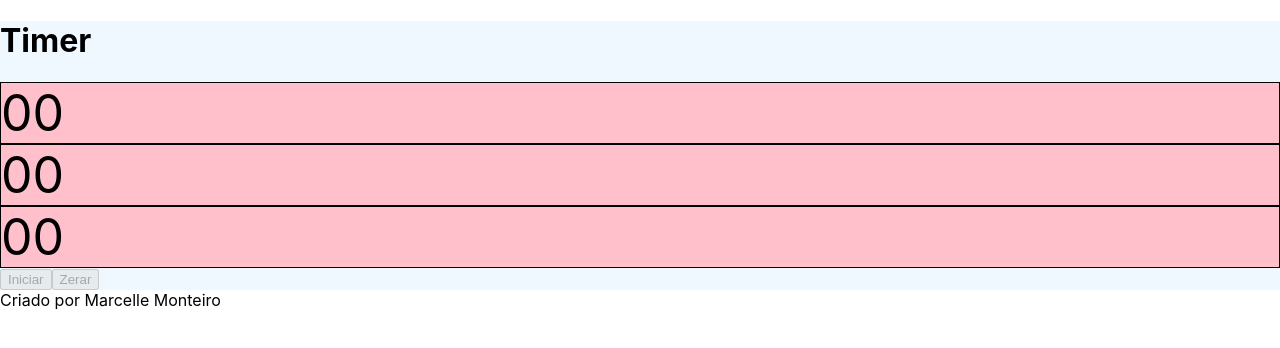
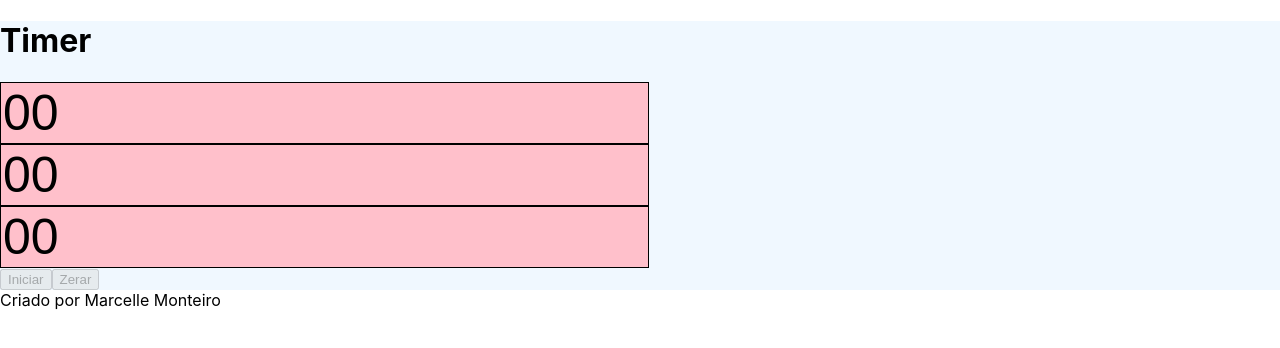
Before and after one commit to marpolos/project-timer, a React (Create React App) app: page / in a window 1280 px wide. Shown: the top 348 px of the page. Built offline with nearby package versions, Linux system fonts and the light colour scheme.

Commit message:
fix: input for insert time

```diff
--- a/package.json
+++ b/package.json
@@ -6,6 +6,7 @@
     "@testing-library/jest-dom": "^5.16.4",
     "@testing-library/react": "^13.0.1",
     "@testing-library/user-event": "^13.5.0",
+    "eslint-plugin-react": "^7.29.4",
     "react": "^16.14.0",
     "react-dom": "^16.14.0",
     "react-is": "^16.13.1",
--- a/src/component/InputTimer/index.jsx
+++ b/src/component/InputTimer/index.jsx
@@ -1,6 +1,6 @@
 import React from 'react';
 import { useTimer } from '../../hooks/useHours';
-import { Container } from './styles';
+import { Container, InputNumber } from './styles';
 
 const InputTimer = () => {
   const { hour, minute, second,
@@ -24,24 +24,25 @@ const InputTimer = () => {
     <Container>
       <form>
           <label htmlFor="setHour">
-              <input type="number" name="hour" id="hour"
-                onChange={ ({target}) => handleHour(target) }
-                value={ hour }
-                min="0" max="24"
+            <InputNumber
+              type="number" name="hour" id="hour"
+              onChange={ ({target}) => handleHour(target) }
+              value={ hour }
+              min="0"
           />
           </label>
           <label htmlFor="setMinute">
-              <input type="number" name="minute" id="hour"
+              <InputNumber type="number" name="minute" id="hour"
               onChange={ ({target}) => handleHour(target) }
               value={ minute }
-              min="0" max="60"
+              min="0"
           />
           </label>
           <label htmlFor="setSecond">
-              <input type="number" name="second" id="hour"
+              <InputNumber type="number" name="second" id="hour"
               onChange={ ({target}) => handleHour(target) }
               value={ second }
-              min="0" max="60"
+              min="0"
             />
           </label>
       </form>
--- a/src/component/InputTimer/styles.js
+++ b/src/component/InputTimer/styles.js
@@ -2,3 +2,9 @@ import styled from 'styled-components';
 
 export const Container = styled.div`
 `;
+
+export const InputNumber = styled.input`
+background-color: pink;
+border: 1px black solid;
+font-size: 50px;
+`;
--- a/src/page/Timer/index.jsx
+++ b/src/page/Timer/index.jsx
@@ -2,18 +2,16 @@ import React from 'react';
 import Button from '../../component/Button';
 import InputTimer from '../../component/InputTimer';
 import { useTimer } from '../../hooks/useHours';
-import { ContainerTimer, PrincipalPage, TimeNumber } from './styles';
+import { ContainerTimer, PrincipalPage } from './styles';
 
 const Timer = () => {
-  const { hour, minute, second, isActive, isDisabled } = useTimer();
+  const { isActive, isDisabled } = useTimer();
 
   return (
     <PrincipalPage>
       <h1> Timer </h1>
       <ContainerTimer>
-      <TimeNumber>{ hour }</TimeNumber>
-      <TimeNumber>{ minute }</TimeNumber>
-      <TimeNumber>{ second }</TimeNumber>
+      <InputTimer />
       </ContainerTimer>
       <Button disabled={ isDisabled } name={ isActive ? "Pausar" : "Iniciar" } />
       <Button name="Zerar" disabled="false"/>
--- a/src/page/Timer/styles.js
+++ b/src/page/Timer/styles.js
@@ -4,12 +4,6 @@ export const PrincipalPage = styled.div`
 background-color: aliceblue;
 `;
 
-export const TimeNumber = styled.div`
-background-color: pink;
-border: 1px black solid;
-font-size: 50px;
-`;
-
 export const ContainerTimer = styled.div`
 
 `;
```
Also changed, not shown: 1 other file (tests, documents, lock files or other folders).
